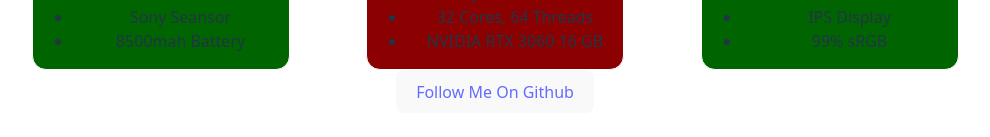
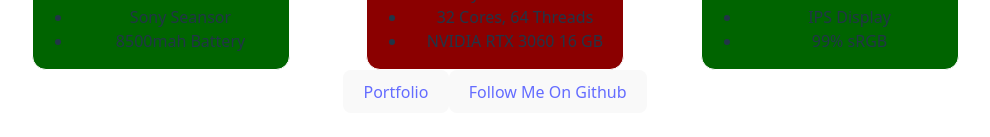
Before and after one commit to amankumarsubudhi/React-Practice, a React (Vite) app: page / in a window 1280 px wide. Shown: the part 587-724 px from the top of the page, without its empty margins (145-1135 px from the left). Built offline with nearby package versions, Linux system fonts and the light colour scheme.

Commit message:
added a new button

```diff
--- a/src/App.jsx
+++ b/src/App.jsx
@@ -18,6 +18,7 @@ function App() {
     <Title />
     <Description />
     <ProductCard />
+    <button><a href="https://amankumarsubudhi.github.io">Portfolio</a></button>
     <button> <a href="https://github.com/amankumarsubudhi" target="_blank">Follow Me On Github</a></button>
   </>
   )
```
